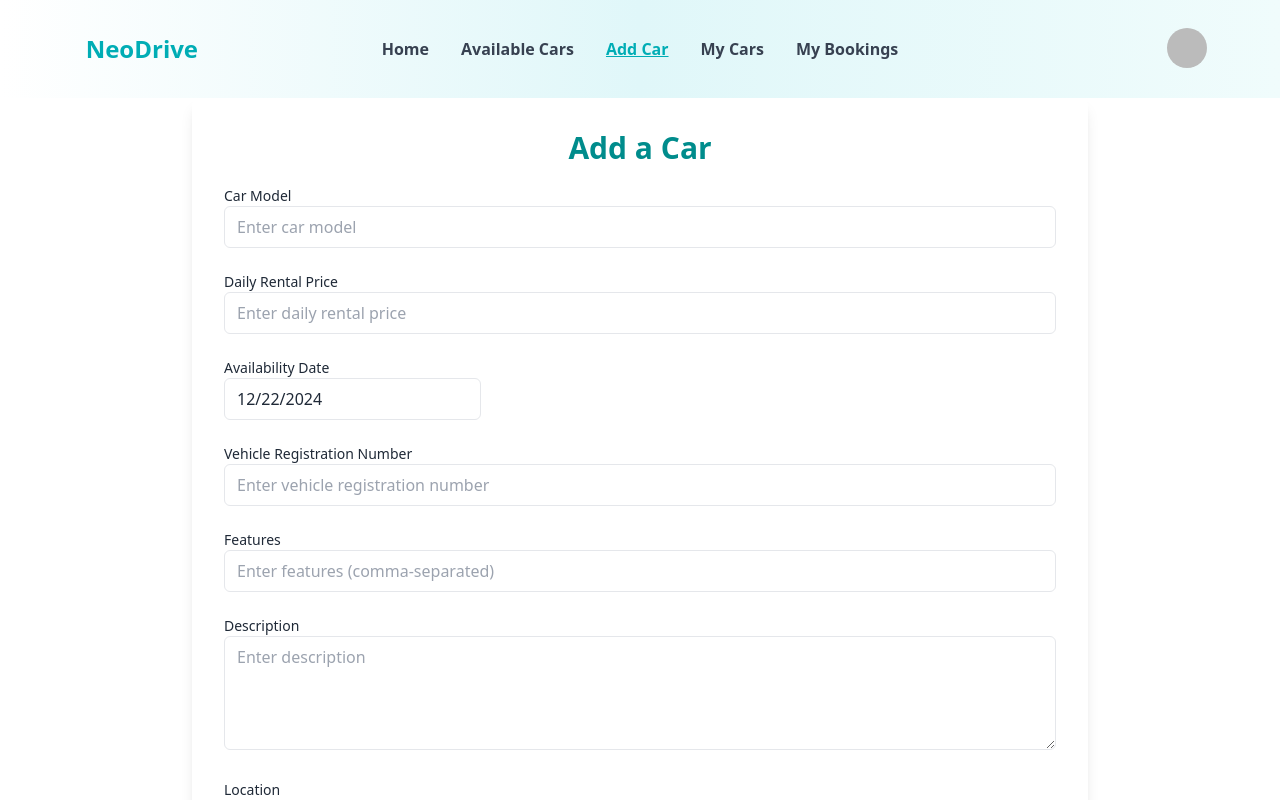
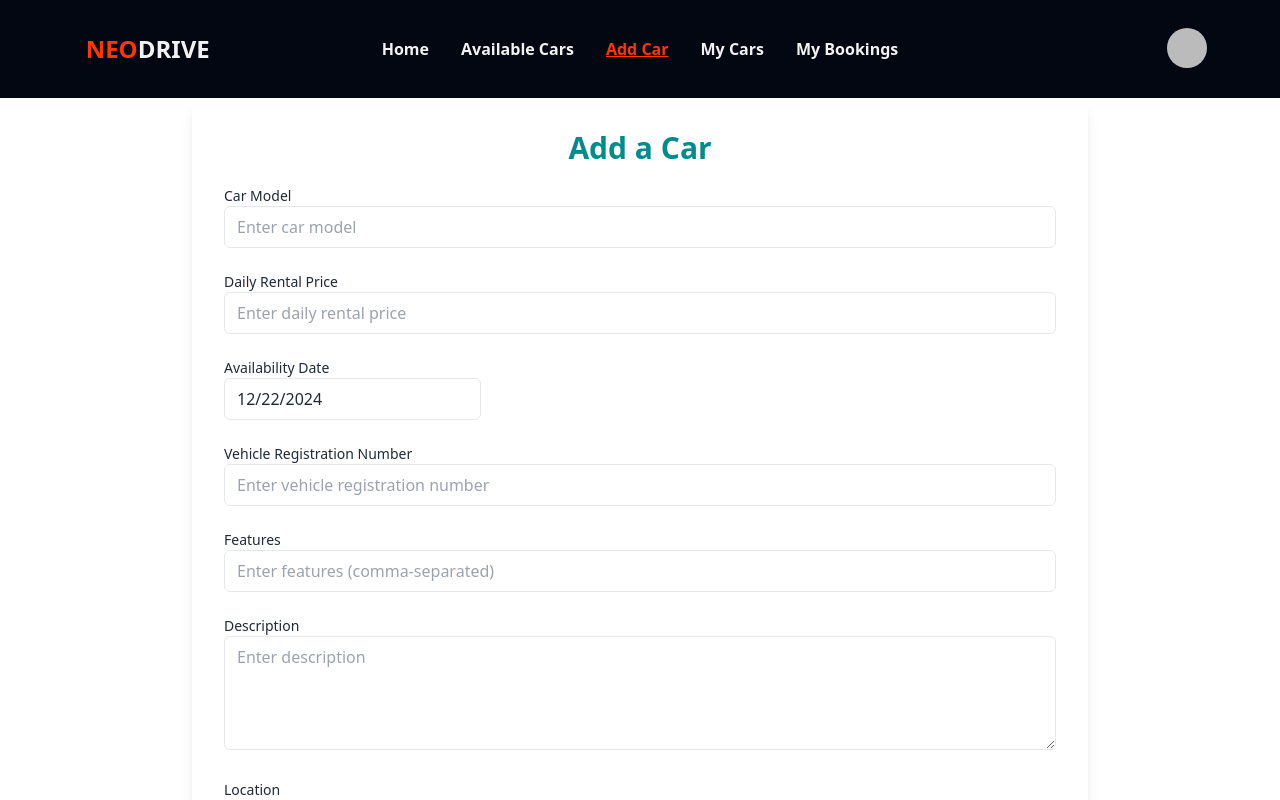
Before and after one commit to IftekarRahmanRuhit/NeoDrive-client-side, a React (Vite) app: page /addcar in a window 1280 px wide. Shown: the top 800 px of the page. Built offline with nearby package versions, Linux system fonts and the light colour scheme; no server answers; sample sign-in values are in the browser's storage.

Commit message:
added design for navbar

```diff
--- a/src/Components/Navbar.jsx
+++ b/src/Components/Navbar.jsx
@@ -28,8 +28,8 @@ const Navbar = () => {
           to="/"
           className={({ isActive }) =>
             isActive
-              ? "text-[#00ADB5] font-semibold underline"
-              : "text-gray-700 dark:text-blue-50 dark:hover:text-[#00ADB5] hover:text-[#00ADB5] font-semibold transition-all duration-200"
+              ? "text-[#FF3600] font-semibold underline"
+              : "text-base-200 hover:text-[#FF3600] font-semibold transition-all duration-200"
           }
         >
           Home
@@ -40,8 +40,8 @@ const Navbar = () => {
           to="/availablecars"
           className={({ isActive }) =>
             isActive
-              ? "text-[#00ADB5] font-semibold underline"
-              : "text-gray-700 dark:text-blue-50 dark:hover:text-[#00ADB5] hover:text-[#00ADB5] font-semibold transition-all duration-200"
+              ? "text-[#FF3600] font-semibold underline"
+              : "text-base-200  hover:text-[#FF3600] font-semibold transition-all duration-200"
           }
         >
           Available Cars
@@ -54,8 +54,8 @@ const Navbar = () => {
               to="/addcar"
               className={({ isActive }) =>
                 isActive
-                  ? "text-[#00ADB5] font-semibold underline"
-                  : "text-gray-700 dark:text-blue-50 dark:hover:text-[#00ADB5] hover:text-[#00ADB5] font-semibold transition-all duration-200"
+                  ? "text-[#FF3600] font-semibold underline"
+                  : "text-base-200  hover:text-[#FF3600] font-semibold transition-all duration-200"
               }
             >
               Add Car
@@ -66,8 +66,8 @@ const Navbar = () => {
               to="/mycars"
               className={({ isActive }) =>
                 isActive
-                  ? "text-[#00ADB5] font-semibold underline"
-                  : "text-gray-700 dark:text-blue-50 dark:hover:text-[#00ADB5] hover:text-[#00ADB5] font-semibold transition-all duration-200"
+                  ? "text-[#FF3600] font-semibold underline"
+                  : "text-base-200  hover:text-[#FF3600] font-semibold transition-all duration-200"
               }
             >
               My Cars
@@ -78,8 +78,8 @@ const Navbar = () => {
               to="/mybookings"
               className={({ isActive }) =>
                 isActive
-                  ? "text-[#00ADB5] font-semibold underline"
-                  : "text-gray-700 dark:text-blue-50 dark:hover:text-[#00ADB5] hover:text-[#00ADB5] font-semibold transition-all duration-200"
+                  ? "text-[#FF3600] font-semibold underline"
+                  : "text-base-200  hover:text-[#FF3600] font-semibold transition-all duration-200"
               }
             >
               My Bookings
@@ -104,7 +104,7 @@ const Navbar = () => {
 
   return (
     <div
-      className={`w-full mx-auto bg-gradient-to-r from-white via-[#E0F7F9] to-[#F0FCFC] md:p-2 max-w-screen-2xl`}
+      className={`w-full mx-auto bg-gray-950 md:p-2 max-w-screen-2xl`}
     >
       <div className="navbar w-full md:w-11/12 mx-auto pt-4 pb-4">
         <div className="navbar-start">
@@ -115,7 +115,7 @@ const Navbar = () => {
             >
               <svg
                 xmlns="http://www.w3.org/2000/svg"
-                className="h-5 w-5 dark:text-white"
+                className="h-5 w-5 text-white"
                 fill="none"
                 viewBox="0 0 24 24"
                 stroke="currentColor"
@@ -129,16 +129,16 @@ const Navbar = () => {
               </svg>
             </button>
             {isMenuOpen && (
-              <ul className="menu menu-sm dropdown-content bg-base-100 dark:bg-slate-800 rounded-box z-[1] mt-3 w-52 p-2 shadow">
+              <ul className="menu menu-sm dropdown-content bg-gray-800 rounded-box z-[1] mt-3 w-52 p-2 shadow">
                 {links}
               </ul>
             )}
           </div>
           <Link
             to="/"
-            className="btn btn-ghost text-2xl text-[#00ADB5] font-bold flex justify-center items-center"
+            className="btn btn-ghost text-2xl text-[#FF3600] font-bold flex justify-center items-center"
           >
-            <p className="text-lg md:text-2xl">NeoDrive</p>
+            <p className="text-lg md:text-2xl">NEO<span className="text-base-200">DRIVE</span> </p>
           </Link>
         </div>
         <div className="navbar-center hidden lg:flex">
@@ -180,7 +180,7 @@ const Navbar = () => {
                     <div className="card-actions">
                       <button
                         onClick={handleSignOut}
-                        className="btn bg-gradient-to-r from-[#00ADB5] to-[#008C8C] text-white hover:bg-gradient-to-l hover:bg-[#008C8C] transition-all duration-300 border-none btn-block w-full mt-3"
+                        className="btn bg-gradient-to-r from-[#FF3600] to-[#ff3700d7] text-white hover:bg-gradient-to-l  transition-all duration-300 border-none btn-block w-full mt-3"
                       >
                         Sign out
                       </button>
@@ -192,13 +192,13 @@ const Navbar = () => {
           ) : (
             <>
               <Link
-                className="btn btn-sm md:btn-md mr-2 bg-gradient-to-r from-[#00ADB5] to-[#008C8C] text-white hover:bg-gradient-to-l hover:bg-[#008C8C] transition-all duration-300 hidden md:flex border-none"
+                className="btn btn-sm md:btn-md mr-2 bg-gradient-to-r from-[#FF3600] to-[#ff3700d7] text-white hover:bg-gradient-to-l  transition-all duration-300 hidden md:flex border-none"
                 to="/Register"
               >
                 <FaUser className="mr-1" /> Sign up
               </Link>
               <Link
-                className="btn btn-sm md:btn-md font-bold bg-gradient-to-r from-[#00ADB5] to-[#008C8C] text-white hover:bg-gradient-to-l hover:bg-[#008C8C] transition-all duration-300 border-none"
+                className="btn btn-sm md:btn-md font-bold bg-gradient-to-r from-[#FF3600] to-[#ff3700d7] text-white hover:bg-gradient-to-l  transition-all duration-300 border-none"
                 to="/login"
               >
                 <LuLogIn className="mr-1" /> Login
--- /dev/null
+++ b/src/Hooks/useAuth.jsx
@@ -0,0 +1,8 @@
+import { useContext } from 'react'
+import { AuthContext } from '../Provider/AuthProvider'
+
+const useAuth = () => {
+  const auth = useContext(AuthContext)
+  return auth
+}
+export default useAuth
--- /dev/null
+++ b/src/Hooks/useAxiosSecure.jsx
@@ -0,0 +1,38 @@
+import axios from "axios";
+import { useNavigate } from "react-router-dom";
+import useAuth from "./useAuth";
+import { useEffect } from "react";
+
+
+ const axiosSecure = axios.create({
+    baseURL: import.meta.env.VITE_API_URL,
+    withCredentials: true,
+  })
+
+  const useAxiosSecure = () => {
+    const navigate = useNavigate()
+    const { signOutUser} = useAuth()
+    useEffect(() => {
+      axiosSecure.interceptors.response.use(
+        res => {
+          return res
+        },
+        async error => {
+          console.log(
+            'error caught from our very own axios interceptor-->',
+            error.response
+          )
+          if (error.response.status === 401 || error.response.status === 403) {
+            // logout
+            signOutUser()
+            // navigate to login
+            navigate('/login')
+          }
+        }
+      )
+    }, [signOutUser,, navigate])
+
+    return axiosSecure
+  }
+
+  export default useAxiosSecure
--- a/src/Pages/AddCar.jsx
+++ b/src/Pages/AddCar.jsx
@@ -7,12 +7,14 @@ import Swal from "sweetalert2";
 import axios from "axios";
 import { AuthContext } from "../Provider/AuthProvider";
 import { useNavigate } from "react-router-dom";
+import useAxiosSecure from "../Hooks/useAxiosSecure";
 
 const AddCar = () => {
   const navigate = useNavigate()
   const { user } = useContext(AuthContext);
   const [image, setImage] = useState(null);
   const [availability, setAvailability] = useState(new Date());
+  const axiosSecure = useAxiosSecure();
 
   const onDrop = (acceptedFiles) => {
     const file = acceptedFiles[0];
@@ -95,7 +97,7 @@ const AddCar = () => {
 
       // Making a POST request to save the car data
 
-      const response = await axios.post(`${import.meta.env.VITE_API_URL}/addcar`, carData);
+      const response = await axiosSecure.post(`/addcar`, carData);
 
       if (response.data.insertedId) {
         Swal.fire({
--- a/src/Pages/MyBookings.jsx
+++ b/src/Pages/MyBookings.jsx
@@ -5,6 +5,7 @@ import toast from "react-hot-toast";
 import { AuthContext } from "../Provider/AuthProvider";
 import { FaCalendarAlt, FaTrashAlt } from "react-icons/fa";
 import Swal from "sweetalert2";
+import useAxiosSecure from "../Hooks/useAxiosSecure";
 
 const MyBookings = () => {
   const { user } = useContext(AuthContext);
@@ -13,6 +14,7 @@ const MyBookings = () => {
   const [selectedBooking, setSelectedBooking] = useState(null);
   const [isModalOpen, setModalOpen] = useState(false);
   const [newBookingDate, setNewBookingDate] = useState("");
+  const axiosSecure = useAxiosSecure();
 
   useEffect(() => {
     if (user) {
@@ -23,8 +25,8 @@ const MyBookings = () => {
   const fetchBookings = async () => {
     try {
       setLoading(true);
-      const { data } = await axios.get(
-        `${import.meta.env.VITE_API_URL}/bookings/${user?.email}`
+      const { data } = await axiosSecure.get(
+        `/bookings/${user?.email}`
       );
       setBookings(data);
     } catch (err) {
--- a/src/Pages/MyCars.jsx
+++ b/src/Pages/MyCars.jsx
@@ -10,6 +10,7 @@ import toast from "react-hot-toast";
 import DatePicker from "react-datepicker";
 import { useDropzone } from "react-dropzone";
 import "react-datepicker/dist/react-datepicker.css";
+import useAxiosSecure from "../Hooks/useAxiosSecure";
 
 const MyCars = () => {
   const { user } = useContext(AuthContext);
@@ -17,6 +18,7 @@ const MyCars = () => {
   const [selectedCar, setSelectedCar] = useState(null);
   const [uploading, setUploading] = useState(false);
   const [sortOption, setSortOption] = useState("");
+  const axiosSecure = useAxiosSecure()
 
   const imageBBApiKey = "6822ad464ff71184fd2149759b3bafd9";
 
@@ -28,8 +30,8 @@ const MyCars = () => {
 
   const fetchAllCars = async () => {
     try {
-      const { data } = await axios.get(
-        `${import.meta.env.VITE_API_URL}/mycars/${user?.email}`
+      const { data } = await axiosSecure.get(
+        `/mycars/${user?.email}`
       );
 
       if (sortOption === "priceAsc") {
--- a/src/Provider/AuthProvider.jsx
+++ b/src/Provider/AuthProvider.jsx
@@ -1,5 +1,3 @@
-
-
 
 
 import { createUserWithEmailAndPassword, GoogleAuthProvider, onAuthStateChanged, signInWithEmailAndPassword, signInWithPopup, signOut, updateProfile } from "firebase/auth";
@@ -59,7 +57,9 @@ const AuthProvider = ({children}) => {
                 setUser(currentUser)
                 const {data} = await axios.get(`${import.meta.env.VITE_API_URL}/logout`,
                 {withCredentials:true}
-              )}
+              )
+              setLoading(false);
+            }
 
 
 
```
